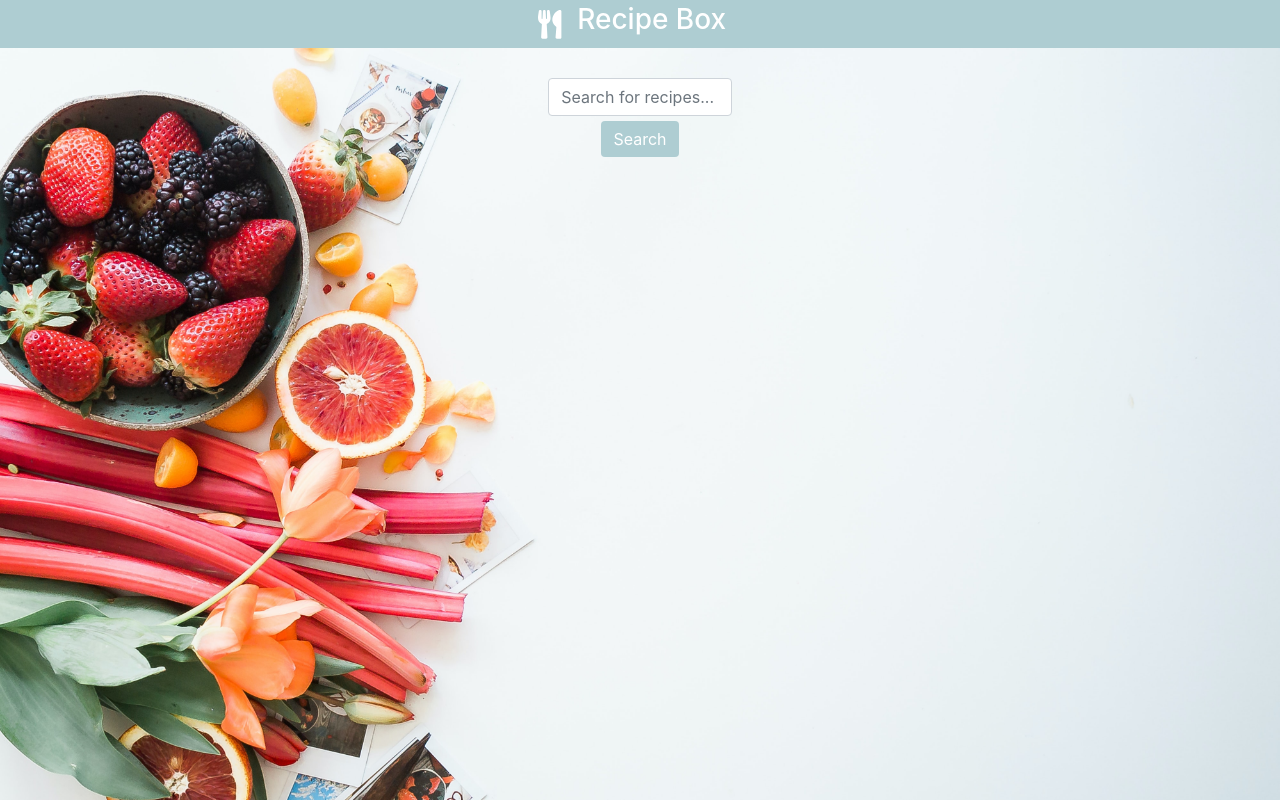
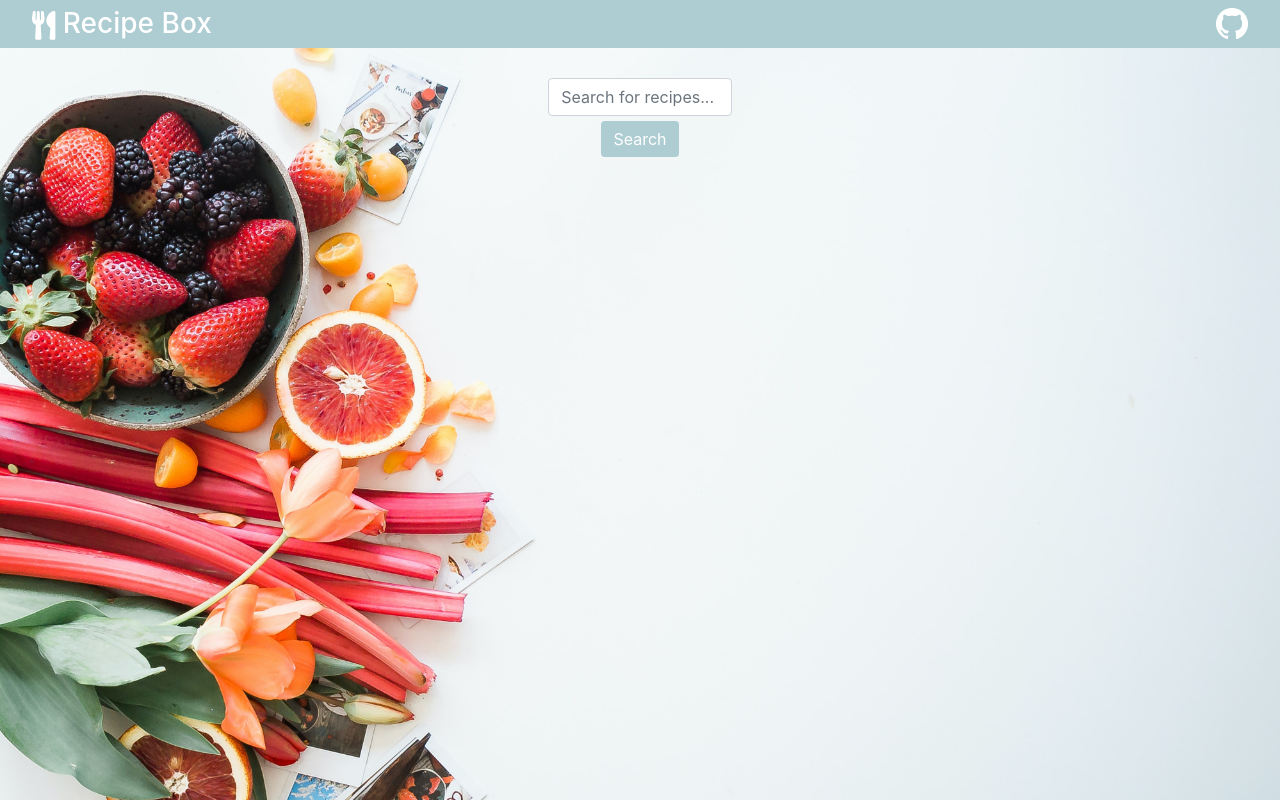
Before and after one commit to Daneika/recipe-box, a React (Create React App) app: page / in a window 1280 px wide. Built offline with nearby package versions, Linux system fonts and the light colour scheme.

Commit message:
Add link to github

```diff
--- a/src/components/header/Header.js
+++ b/src/components/header/Header.js
@@ -9,24 +9,33 @@ export default function Header() {
   const useStyles = {
     navbar: {
       display: "flex",
-      justifyContent: "center",
+      justifyContent: "space-between",
       alignItems: "center",
       backgroundColor: "#AECDD2",
       color: "white",
       height: "3em",
     },
+    title: {
+      display: "inline",
+    },
     icon: {
       fontSize: "1.8em",
+      display: "inline",
     },
     link: {
       color: "inherit",
-    }
+    },
   };
   return (
     <div>
       <Navbar style={useStyles.navbar}>
-        <FontAwesomeIcon style={useStyles.icon} icon={faUtensils} size="lg" />
-        <Nav.Link style={useStyles.link} href="/"><h3>Recipe Box</h3></Nav.Link>
+        <Nav.Link style={useStyles.link} href="/">
+          <FontAwesomeIcon style={useStyles.icon} icon={faUtensils} size="lg" />
+          <h3 style={useStyles.title}> Recipe Box</h3>
+        </Nav.Link>
+        <Nav.Link href="https://github.com/Daneika/recipe-box">
+          <img src="/github-logo.png" alt="github logo"></img>
+        </Nav.Link>
       </Navbar>
     </div>
   );
```
Also changed, not shown: public/github-logo.png (added).
